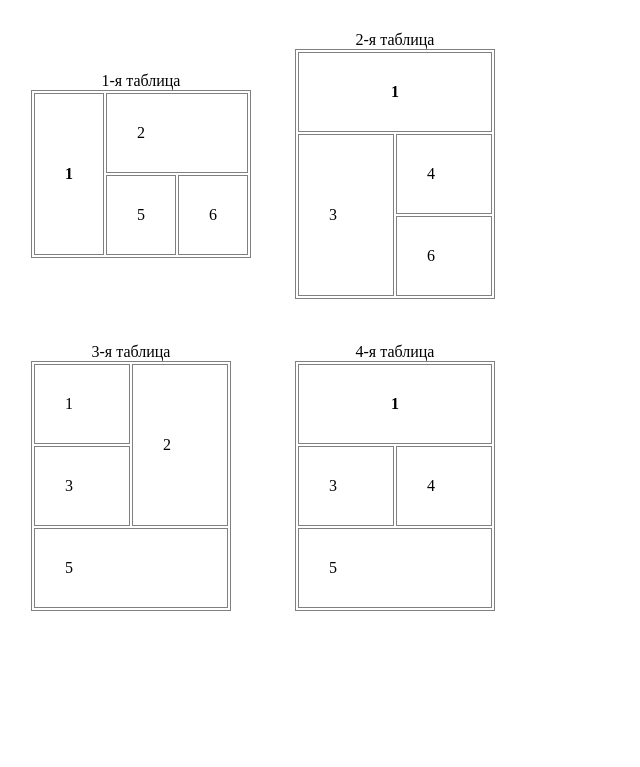
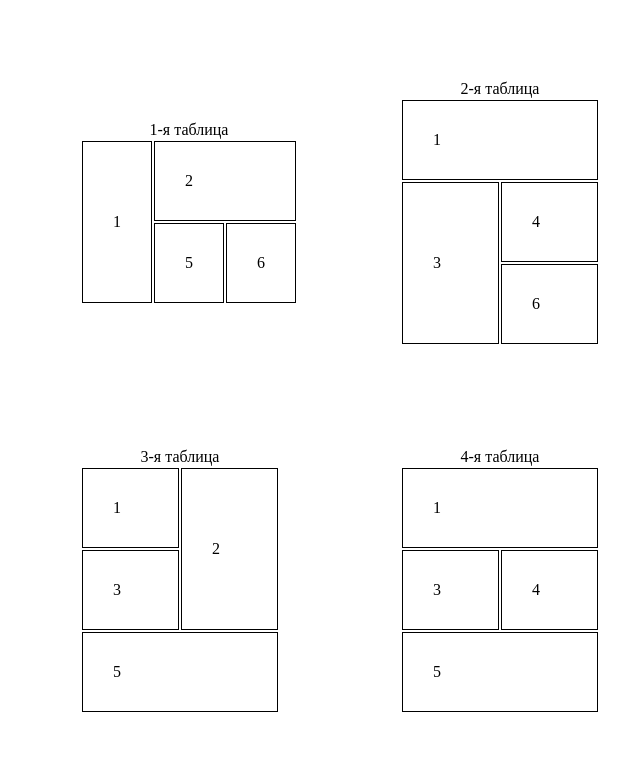
Before and after one commit to kirvik07/kirvik07.github.io, a plain HTML site: page lab2/lab2.html in a window 1280 px wide. Shown: the whole page, without its empty margins (0-640 px from the left). Drawn offline with Linux system fonts and the light colour scheme.

Commit message:
fixed lab2_2 tables

```diff
--- a/lab2/lab2.html
+++ b/lab2/lab2.html
@@ -4,91 +4,84 @@
 <meta charset="utf-8">
 <title>Таблицы</title>
 <style>
-table.one {
+
+table {
 	width: 200px;
-	border: 1px solid gray;
+	border: 1px solid black;
 	margin: 20px;
 	float: left;
+	border: 0;
 }
-td.one, th.one {
-	border: 1px solid gray;
+td, th {
+	border: 1px solid black;
 	padding: 30px;
 }
+
 </style>
 </head>
 <body>
-	<table><tbody><tr><td><table class="one">
+	<table><tbody><tr><td style="border: 0;" ><table>
+		<caption>1-я таблица</caption>
+		<tbody>
+		<tr>
+			<td rowspan="2">1</td>
+			<td colspan="2">2</td>
 
-		<caption>1-я таблица</caption>
-		<tbody><tr>
-<th class="one" rowspan="2">1
-</th>
-<td class="one" colspan="2">2
-</td>
 		</tr>
 		<tr>
-<td class="one">5
-</td>
-<td class="one">6
-</td>
+			<td>5</td>
+			<td>6</td>
 		</tr>
 		</tbody>
 	</table>
-</td><td><table class="one">
+</td><td style="border: 0;" ><table>
 	<caption>2-я таблица</caption>
 	<tbody>
 	<tr>
-			<th colspan="2" class="one">1</th>
-
+		<td colspan="2">1</td>
 	</tr>
 	<tr>
-			<td rowspan="2" class="one">3</td>
-			<td class="one">4</td>
+		<td rowspan="2">3</td>
+		<td>4</td>
 	</tr>
 	<tr>
-			<td class="one">6</td>
-
+		<td>6</td>
 	</tr>
 	</tbody>
 </table>
 
-</td></tr><tr><td>
-	<table class="one">
+</td></tr><tr><td style="border: 0;">
+	<table>
 		<caption>3-я таблица</caption>
 		<tbody>
 		<tr>
-			<td class="one">1</td>
-
-		<td rowspan="2" class="one">2</td></tr>
-		<tr>
-			<td class="one">3</td>
-
+			<td>1</td>
+			<td rowspan="2">2</td>
 		</tr>
 		<tr>
-			<td colspan="2" class="one">5</td>
-
+			<td>3</td>
+		</tr>
+		<tr>
+			<td colspan="2">5</td>
 		</tr>
 		</tbody>
 	</table>
 
-
-</td><td>
+</td><td style="border: 0;" >
 
 
-	<table class="one">
+	<table>
 		<caption>4-я таблица</caption>
 		<tbody>
 		<tr>
-			<th colspan="2" class="one">1</th>
-
+			<td colspan="2">1</td>
 		</tr>
 		<tr>
-			<td class="one">3</td>
-			<td class="one">4</td>
+			<td>3</td>
+			<td>4</td>
 		</tr>
 		<tr>
-			<td colspan="2" class="one">5</td>
-
+			<td colspan="2">5</td>
 		</tr>
 		</tbody>
 	</table>
```
Lines whose indentation alone changed are shown as unchanged.
